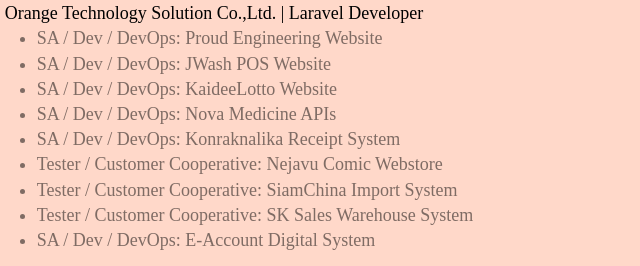
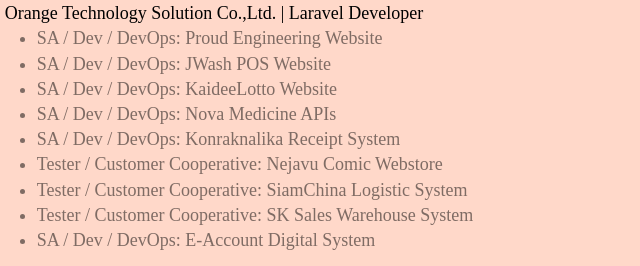
Before and after one commit to naruedon12378/naruedon12378.github.io, a plain HTML site: page index.html in a window 1280 px wide. Shown: the part 1120-1386 px from the top of the page, 476-1116 px from the left. Drawn offline with nearby package versions, Linux system fonts and the light colour scheme; a web font is replaced by a local one.

Commit message:
change project info

```diff
--- a/index.html
+++ b/index.html
@@ -374,7 +374,7 @@
                   <li>SA / Dev / DevOps: Konraknalika Receipt System</li>
                   <li>Tester / Customer Cooperative: Nejavu Comic Webstore</li>
                   <li>
-                    Tester / Customer Cooperative: SiamChina Import System
+                    Tester / Customer Cooperative: SiamChina Logistic System
                   </li>
                   <li>
                     Tester / Customer Cooperative: SK Sales Warehouse System
```
